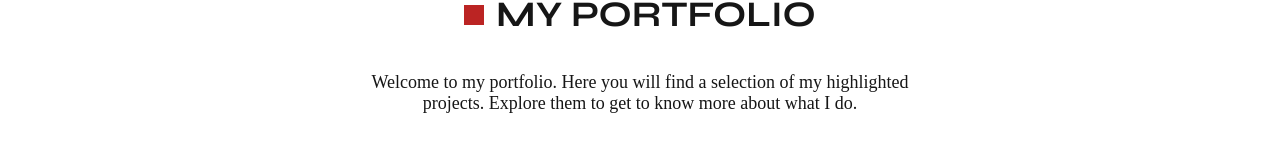
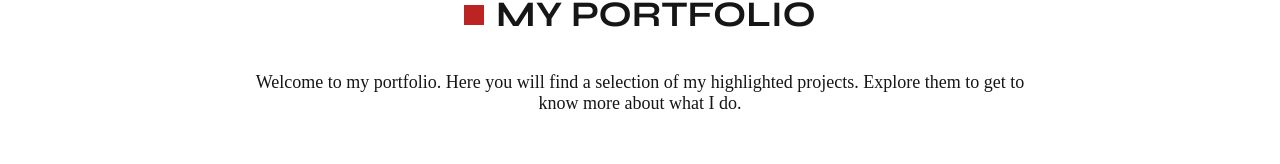
Before and after one commit to lisichaviano/portfolio-lisandra, a Next.js app: page /portfolio in a window 1280 px wide. Shown: the part 279-443 px from the top of the page. Built offline with nearby package versions, Linux system fonts and the light colour scheme.

Commit message:
Fix portfolio page

```diff
--- a/src/app/portfolio/page.tsx
+++ b/src/app/portfolio/page.tsx
@@ -150,7 +150,7 @@ export default function PortfolioPage() {
         <div className="bg-firebrick w-3 h-3 md:w-5 md:h-5 overflow-hidden" />
         <p className="font-syne text-xl md:text-4xl">MY PORTFOLIO</p>
       </div>
-      <p className="text-lg text-center my-0 w-[560px]">
+      <p className="text-lg flex items-center justify-center text-center my-0 w-max-[560px]">
         Welcome to my portfolio. Here you will find a selection of my
         highlighted projects. Explore them to get to know more about what I do.
       </p>
```
